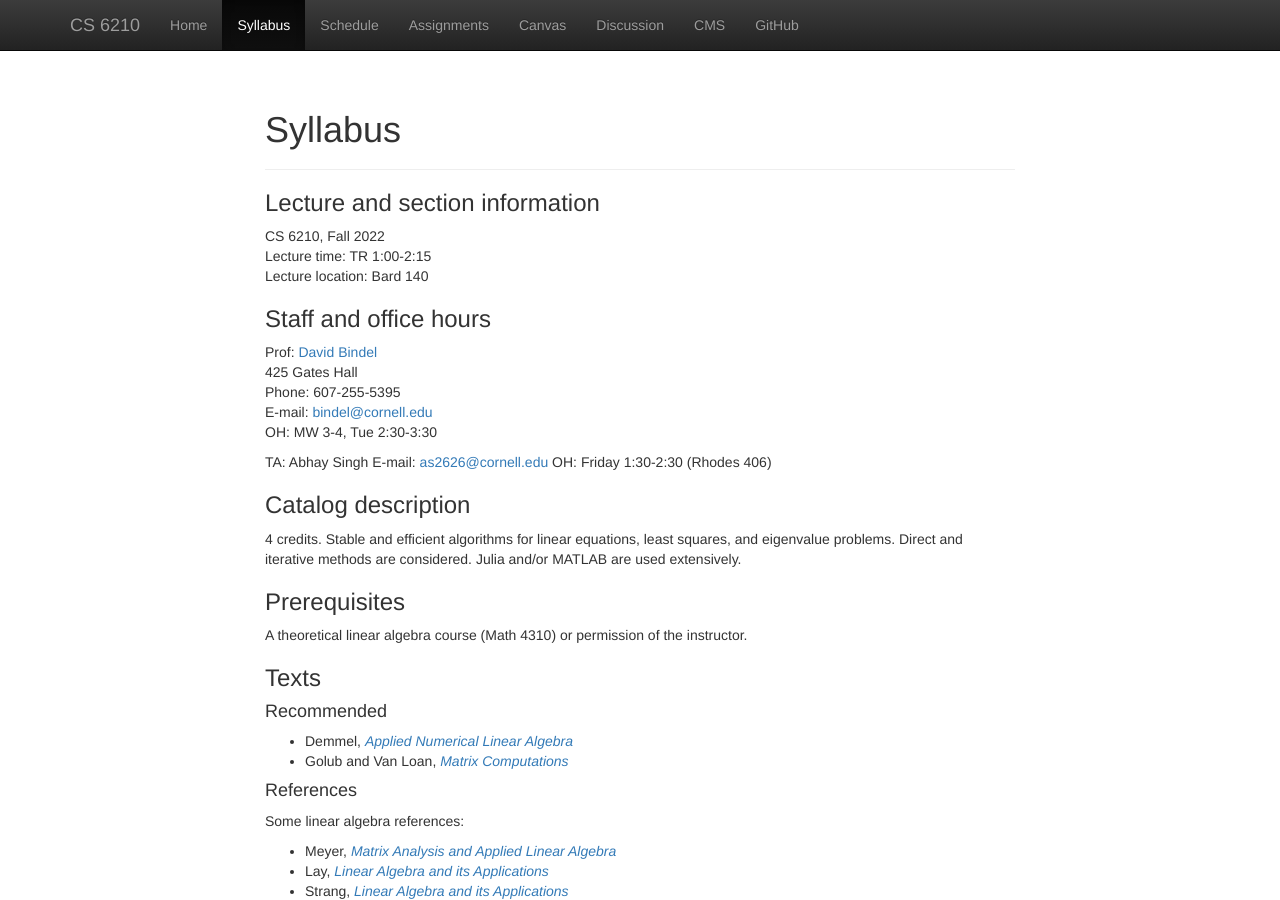
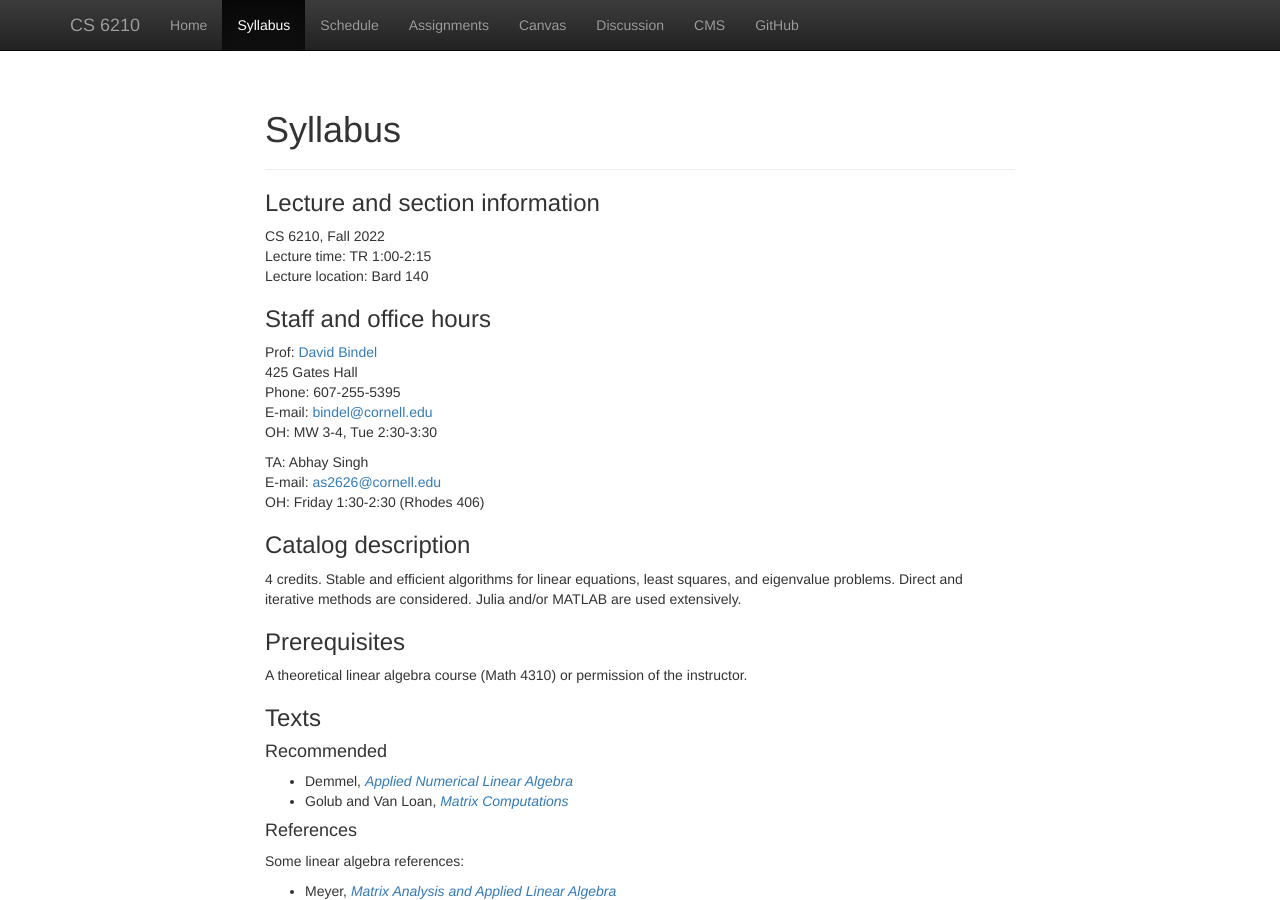
Before and after one commit to dbindel/cs6210-f22, a Jekyll site: the page built from web/syllabus.md, in a window 1280 px wide and 900 px high. Built offline with Jekyll 4.4.1, drawn with Linux system fonts in a browser that asks for light colours; nearby versions of some CDN libraries.

Commit message:
fix spacing in TA description

```diff
--- a/web/_includes/head.html
+++ b/web/_includes/head.html
@@ -21,6 +21,12 @@
         OH: MW 3-4, Tue 2:30-3:30 (Gates 405), <a href="https://outlook.office365.com/owa/calendar/BindelOH@cornellprod.onmicrosoft.com/bookings/">or by appt</a>
       </p>
     </div>
+    <div class="col-xs-5 col-sm-6 col-md-6 col-lg-6">
+      <p>
+        <br/>
+        <br/>
+      </p>
+    </div>
     <div class="col-xs-7 col-sm-6 col-md-6 col-lg-6">
       <p>
         TA: Abhay Singh (<a href="mailto:as2626@cornell.edu">as2626@cornell.edu</a>)<br/>
```
Also changed, not shown: web/syllabus.md (line endings or trailing spaces).
